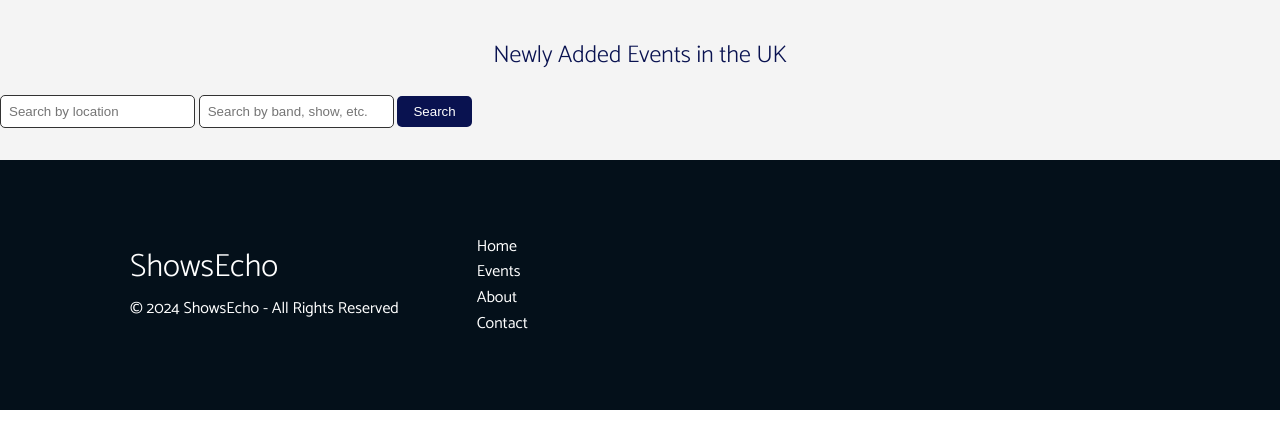
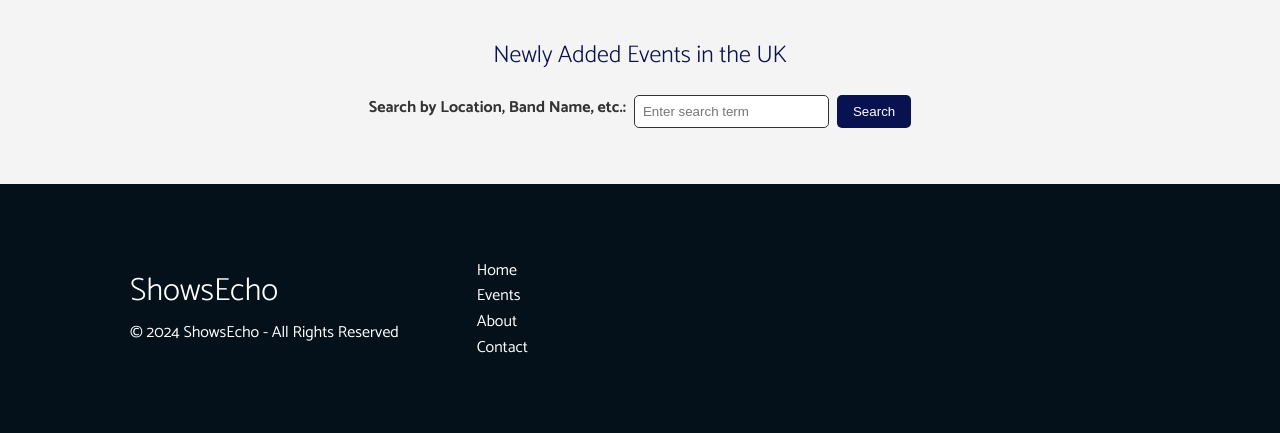
Before and after one commit to easybulb/event-tracking-app, a Django app: page /new-events/ in a window 1280 px wide. Shown: the part 70-503 px from the top of the page. Run offline with Django 5.2, Linux system fonts and the light colour scheme; data that the repository does not hold is empty; parts of the project's set-up code (start-up, migrations or seed data) failed here and were passed over.

Commit message:
update form on new_events.html

```diff
--- a/event_tracker/templates/event_tracker/new_events.html
+++ b/event_tracker/templates/event_tracker/new_events.html
@@ -10,9 +10,9 @@
         <h1 id="event-title">Newly Added Events in the UK</h1>
 
         <!-- Search Form -->
-        <form method="get" action="{% url 'new_events' %}" id="search-form">
-            <input type="text" name="location" placeholder="Search by location" value="{{ location_query }}" class="input-field">
-            <input type="text" name="q" placeholder="Search by band, show, etc." value="{{ search_query }}" class="input-field">
+        <form method="get" action="{% url 'new_events' %}" id="event-search-form">
+            <label for="search">Search by Location, Band Name, etc.:</label>
+            <input type="text" name="search" placeholder="Enter search term" value="{{ search_term }}" class="input-field">
             <button type="submit" class="search-button">Search</button>
         </form>
 
```
